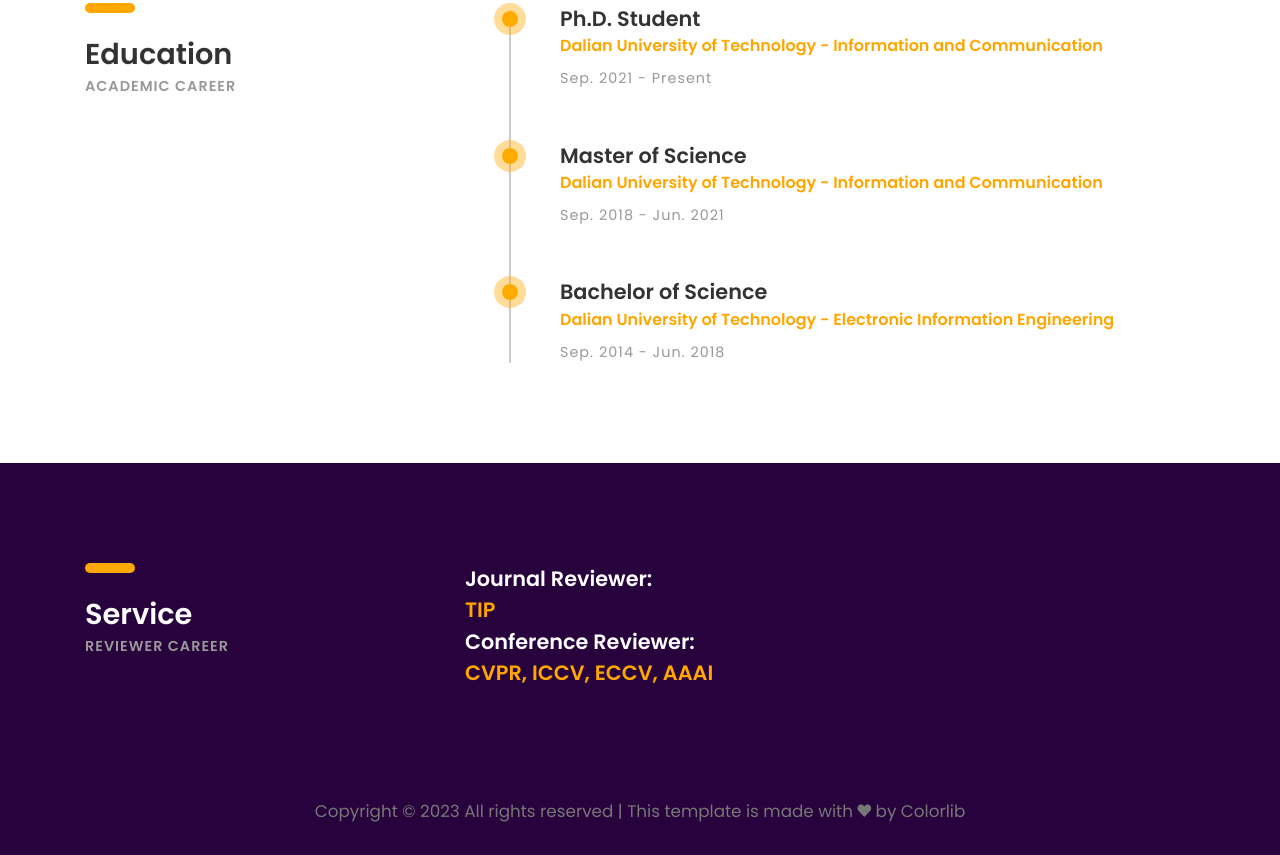
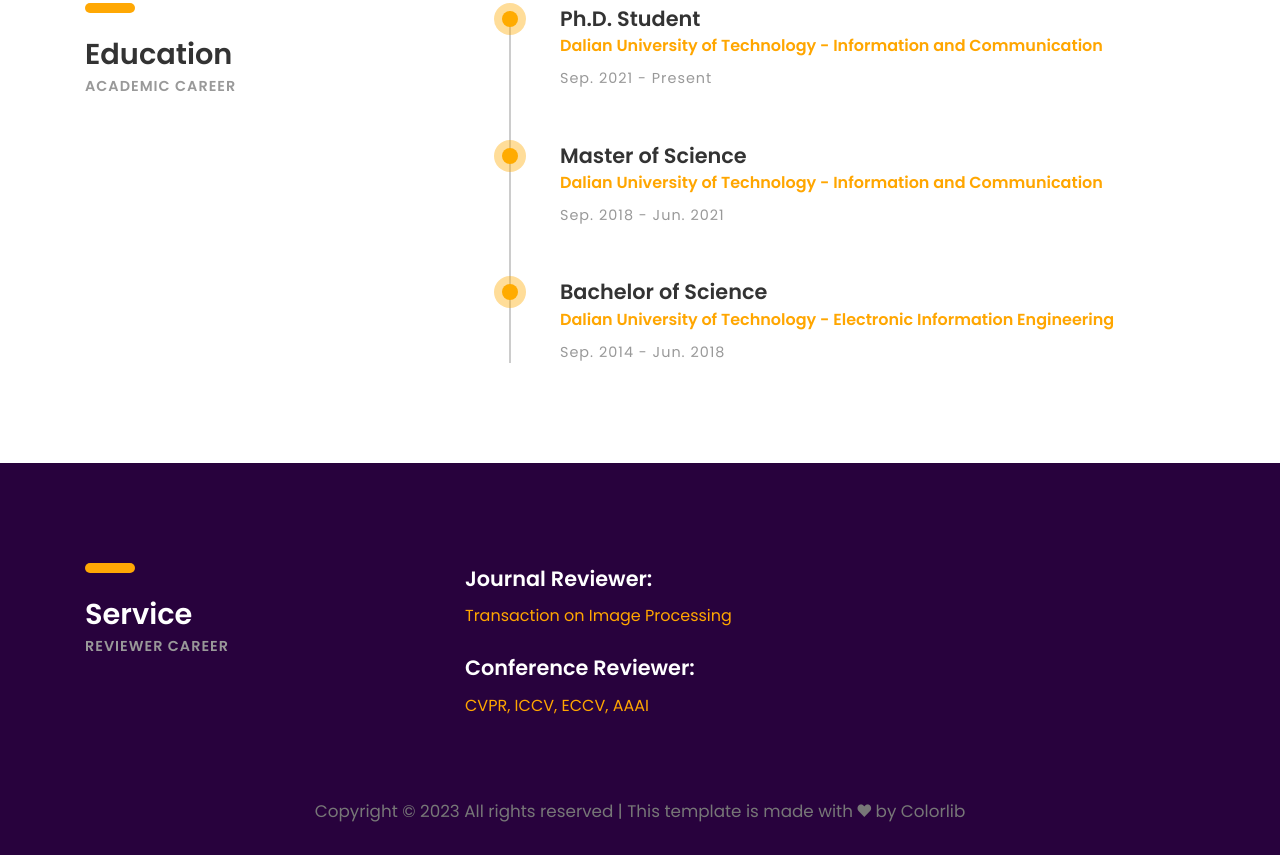
Before and after one commit to Paranioar/Paranioar.github.io, a plain HTML site: page index.html in a window 1280 px wide. Shown: the part 3276-4131 px from the top of the page. Drawn offline with Linux system fonts and the light colour scheme; files whose address does not match are found by name.

Commit message:
Update index.html

```diff
--- a/index.html
+++ b/index.html
@@ -425,14 +425,11 @@
 
 					<div class="row">
 						<div class="experience col-sm-8 col-md-8 col-lg-8">
-							<h4><b>Journal Reviewer:
-							 	<div class="font-yellow">TIP</div>
-							</b></h4>
-
-							<h4><b>Conference Reviewer:
-								<div class="font-yellow">CVPR, ICCV, ECCV, AAAI</div>
-							</b></h4>
-
+							<h4><b>Journal Reviewer:</b></h4>
+							<h5 class="font-yellow margin-t-10">Transaction on Image Processing</h5>
+							<br>
+							<h4><b>Conference Reviewer: </b></h4>
+							<h5 class="font-yellow margin-t-10">CVPR, ICCV, ECCV, AAAI</h5>
 						</div>
 					</div>
 				</div><!-- col-sm-8 -->
```
